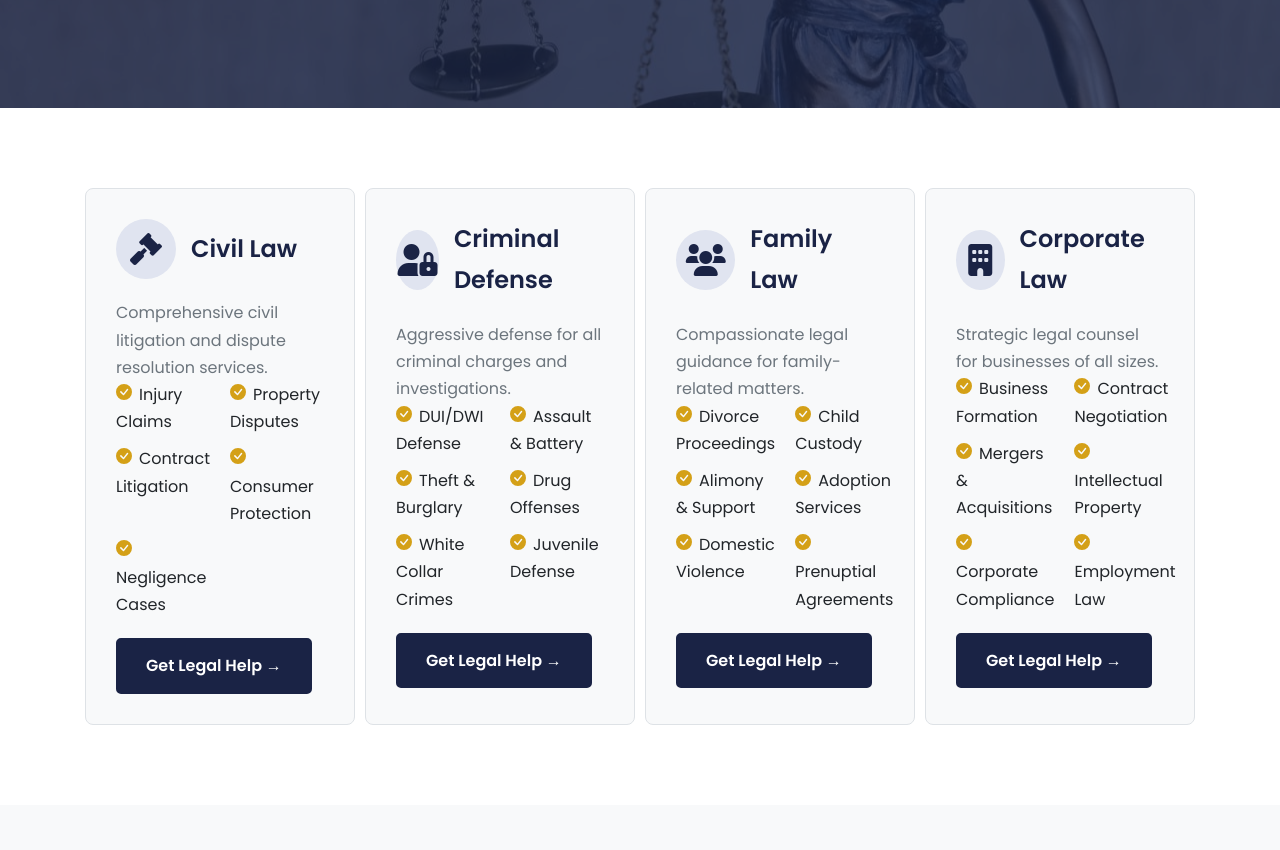
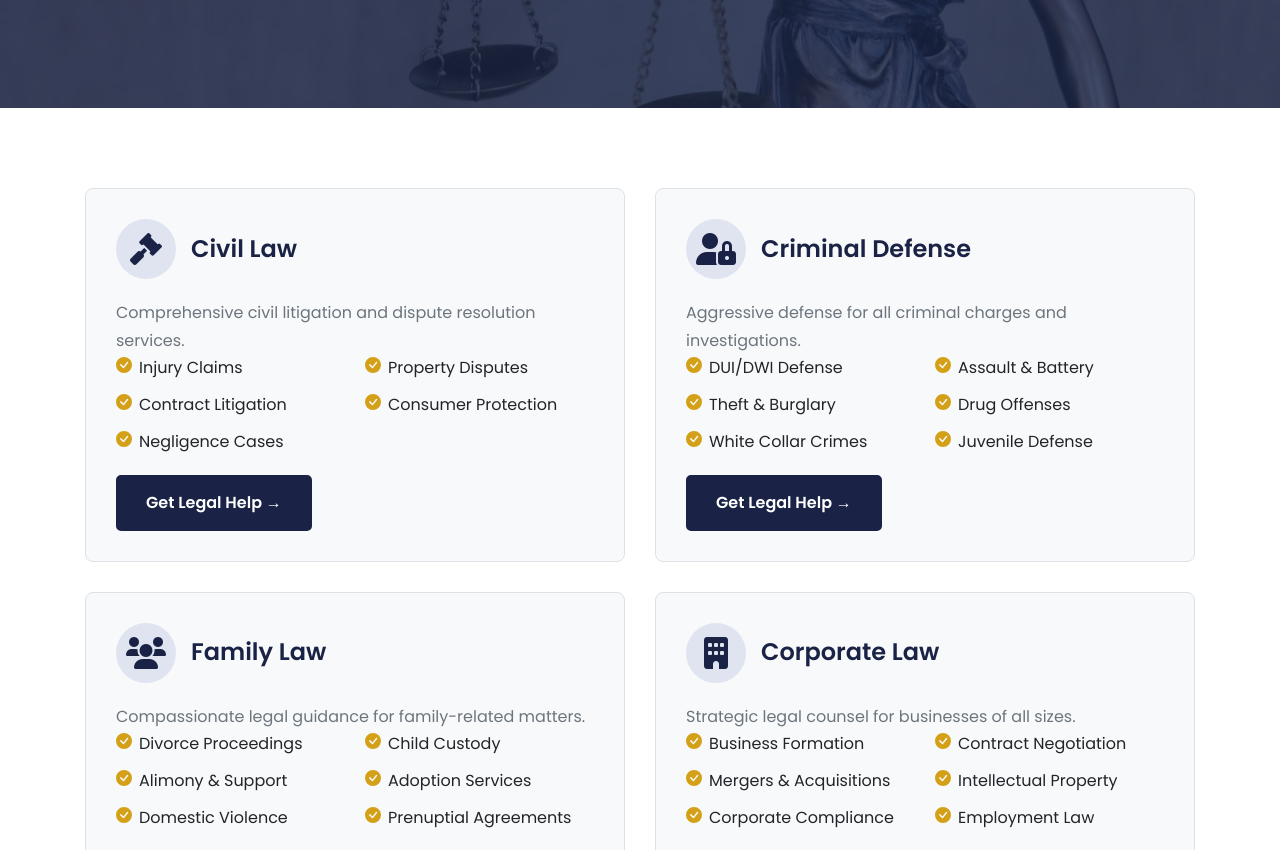
Before and after one commit to Manas22-creator/Legal-Justice, a React (Vite) app: page /services in a window 1280 px wide. Shown: the part 550-1400 px from the top of the page. Built offline with nearby package versions, Linux system fonts and the light colour scheme.

Commit message:
Update Services.jsx

```diff
--- a/src/pages/Services.jsx
+++ b/src/pages/Services.jsx
@@ -53,7 +53,7 @@ const Services = () => {
       {/* Services Grid Section */}
       <section className="section">
         <div className="container">
-          <div className="card-grid">
+          <div className="card-grid" style={{ gridTemplateColumns: '1fr 1fr', gap: '30px' }}>
             {servicesData.map((service, index) => (
               <ServiceItem key={index} {...service} />
             ))}
@@ -100,4 +100,5 @@ const Services = () => {
   );
 };
 
+
 export default Services;
```
